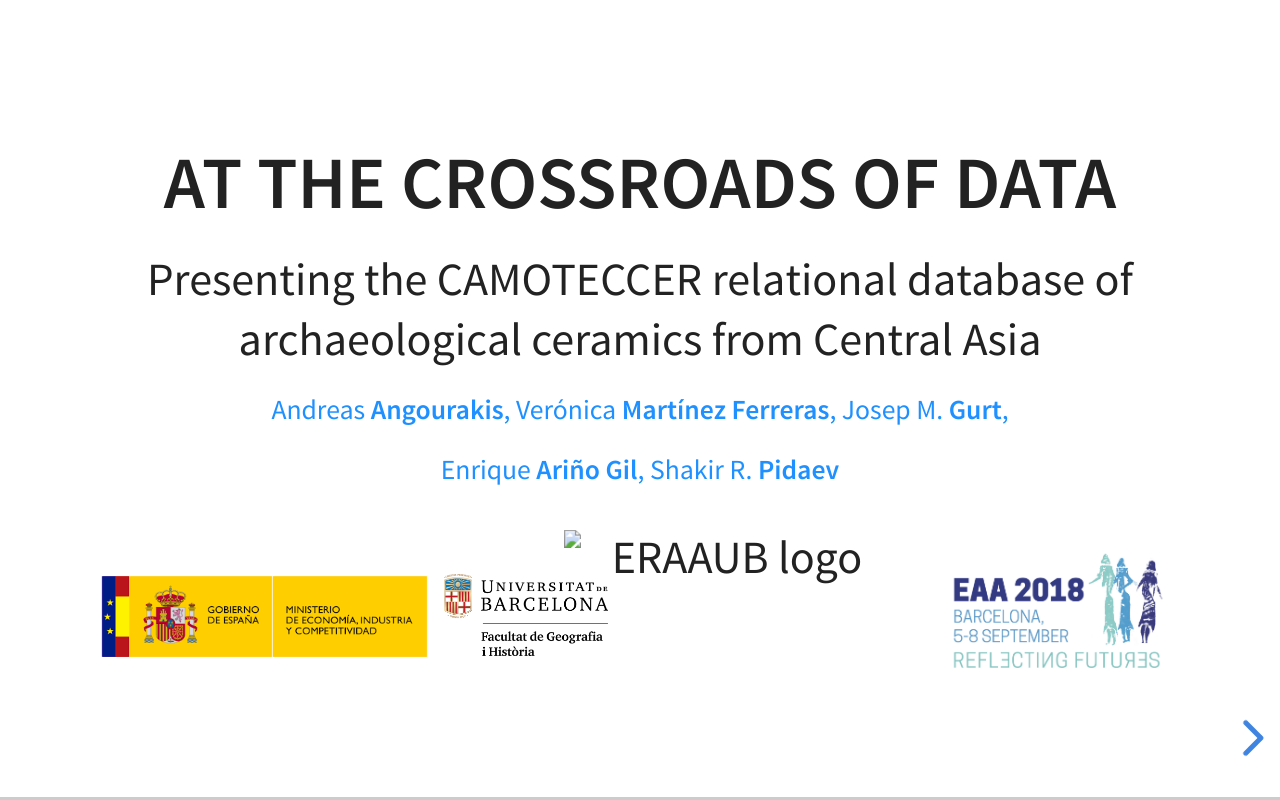
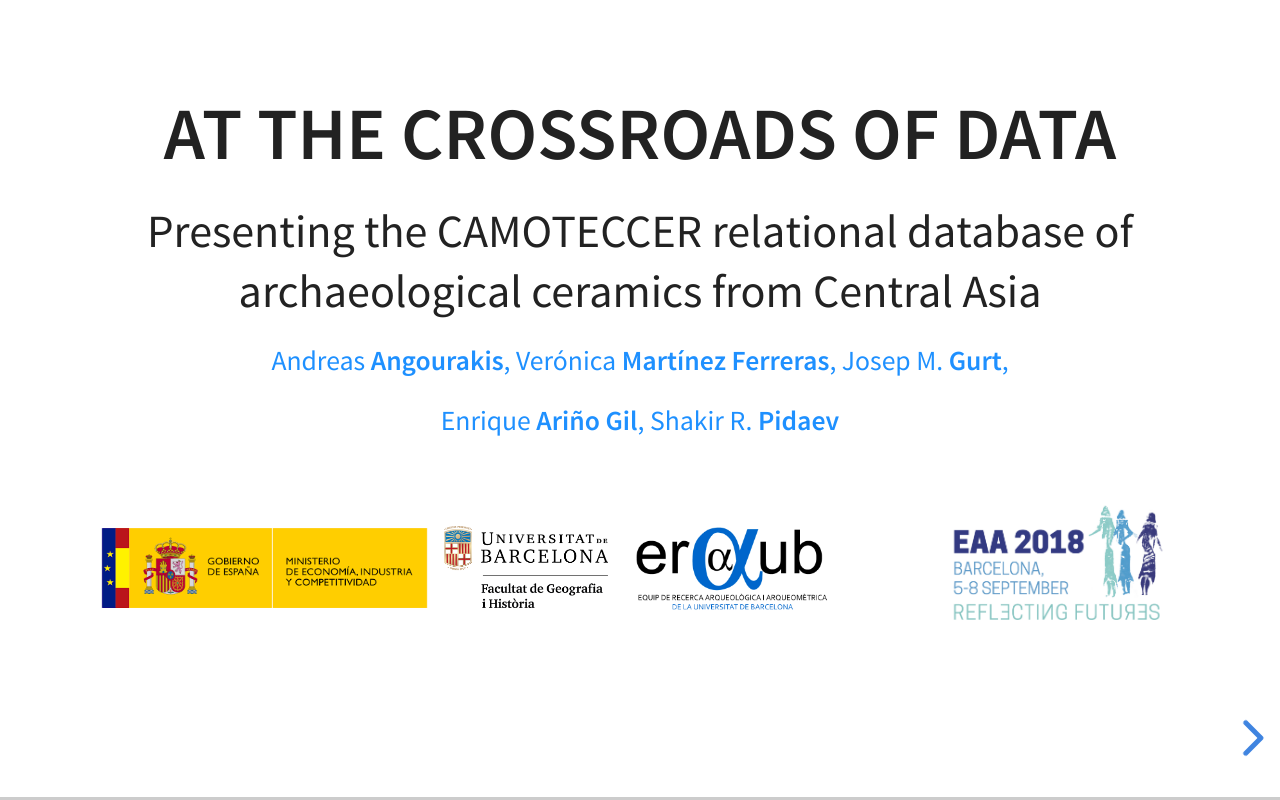
Before and after one commit to Andros-Spica/EAA2018_ceramics, a website: page index.html in a window 1280 px wide. Drawn offline with Linux system fonts and the light colour scheme; the site is published under a folder, as on GitHub Pages, so addresses that start at the root find nothing; files whose address does not match are found by name.

Commit message:
image testing

```diff
--- a/index.html
+++ b/index.html
@@ -32,7 +32,7 @@
 						<small style="color:DodgerBlue;">Enrique <b>Ariño Gil</b>, Shakir R. <b>Pidaev</b></small>
 					</p>
 
-					<img src="/_figures/ERAAUB.jpg" alt="ERAAUB logo"
+					<img src="Angourakis-et-al_EAA2018/_figures/ERAAUB.jpg" alt="ERAAUB logo"
 					style="width: 300px; border: none; box-shadow: none; position: absolute; top: 90%;right: 26%"/>
 					<img src="_figures/MinisterioLogo.png" alt="Ministerio logo"
 					style="width: 300px; border: none; box-shadow: none; position: absolute; top: 100%;right: 70%"/>
```
